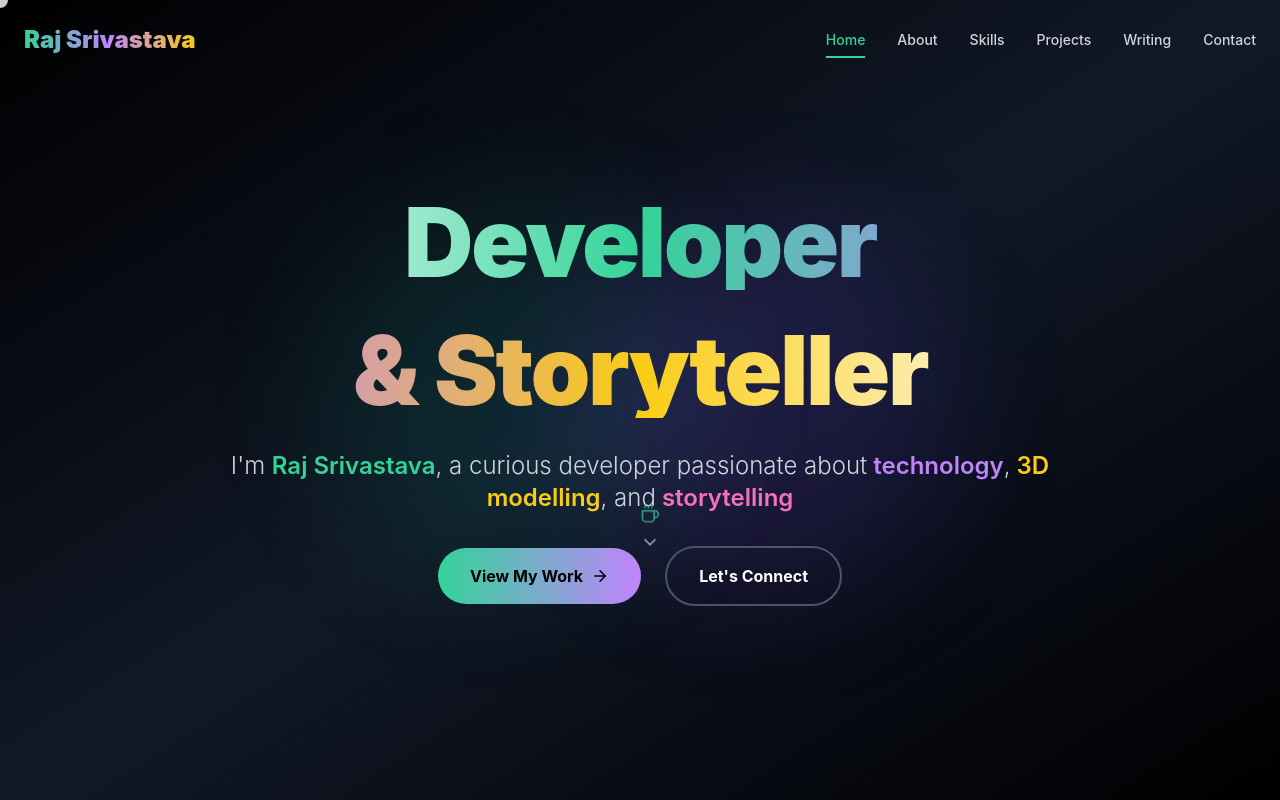
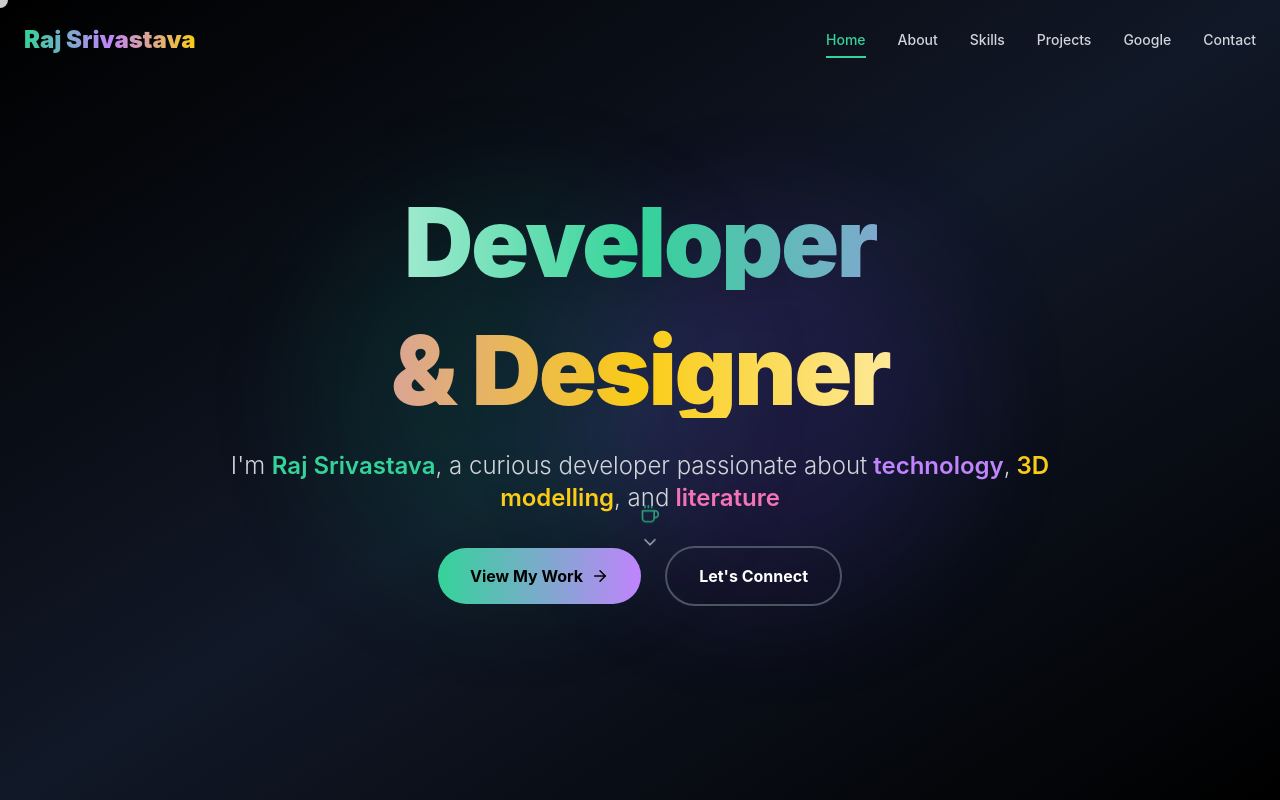
Before and after one commit to rajsriv/portfolio-project, a React (Vite) app: page / in a window 1280 px wide. Shown: the top 800 px of the page. Built offline with nearby package versions, Linux system fonts and the light colour scheme.

Commit message:
Update App.tsx

```diff
--- a/src/App.tsx
+++ b/src/App.tsx
@@ -143,7 +143,7 @@ function App() {
 
             {/* Desktop Navigation */}
             <div className="hidden md:flex items-center space-x-8">
-              {['Home', 'About', 'Skills', 'Projects', 'Writing', 'Contact'].map((item, index) => (
+              {['Home', 'About', 'Skills', 'Projects', 'Google', 'Contact'].map((item, index) => (
                 <button
                   key={item}
                   onClick={() => scrollToSection(item === 'Home' ? 'hero' : item.toLowerCase())}
@@ -174,7 +174,7 @@ function App() {
           isMenuOpen ? 'opacity-100 visible transform translate-y-0' : 'opacity-0 invisible transform -translate-y-4'
         }`}>
           <div className="bg-black/95 backdrop-blur-xl border-b border-gray-800 px-6 py-6 space-y-4">
-            {['Home', 'About', 'Skills', 'Projects', 'Writing', 'Contact'].map((item) => (
+            {['Home', 'About', 'Skills', 'Projects', 'Google', 'Contacts'].map((item) => (
               <button
                 key={item}
                 onClick={() => scrollToSection(item === 'Home' ? 'hero' : item.toLowerCase())}
@@ -204,7 +204,7 @@ function App() {
             </div>
             <div className="overflow-hidden">
               <h1 className="text-6xl md:text-8xl font-black bg-gradient-to-r from-purple-400 via-yellow-400 to-white bg-clip-text text-transparent animate-fade-in-up tracking-tight" style={{ animationDelay: '0.2s' }}>
-                & Storyteller
+                & Designer
               </h1>
             </div>
             <div className="overflow-hidden">
@@ -212,7 +212,7 @@ function App() {
                 I'm <span className="text-emerald-400 font-semibold">Raj Srivastava</span>, a curious developer passionate about
                 <span className="text-purple-400 font-semibold"> technology</span>,
                 <span className="text-yellow-400 font-semibold"> 3D modelling</span>, and
-                <span className="text-pink-400 font-semibold"> storytelling</span>
+                <span className="text-pink-400 font-semibold"> literature</span>
               </p>
             </div>
             <div className="flex flex-col sm:flex-row gap-6 justify-center items-center animate-fade-in-up" style={{ animationDelay: '0.6s' }}>
```
